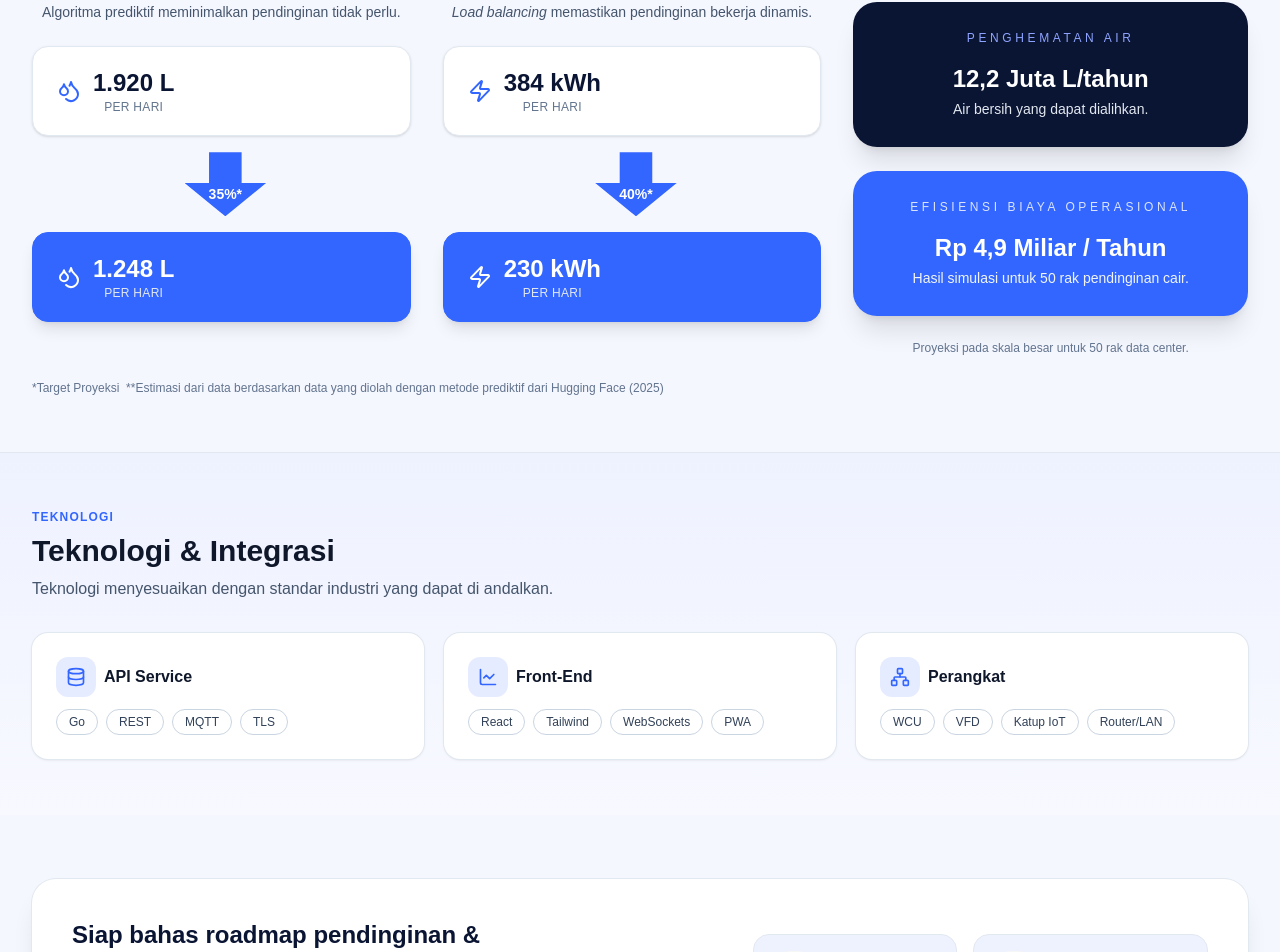
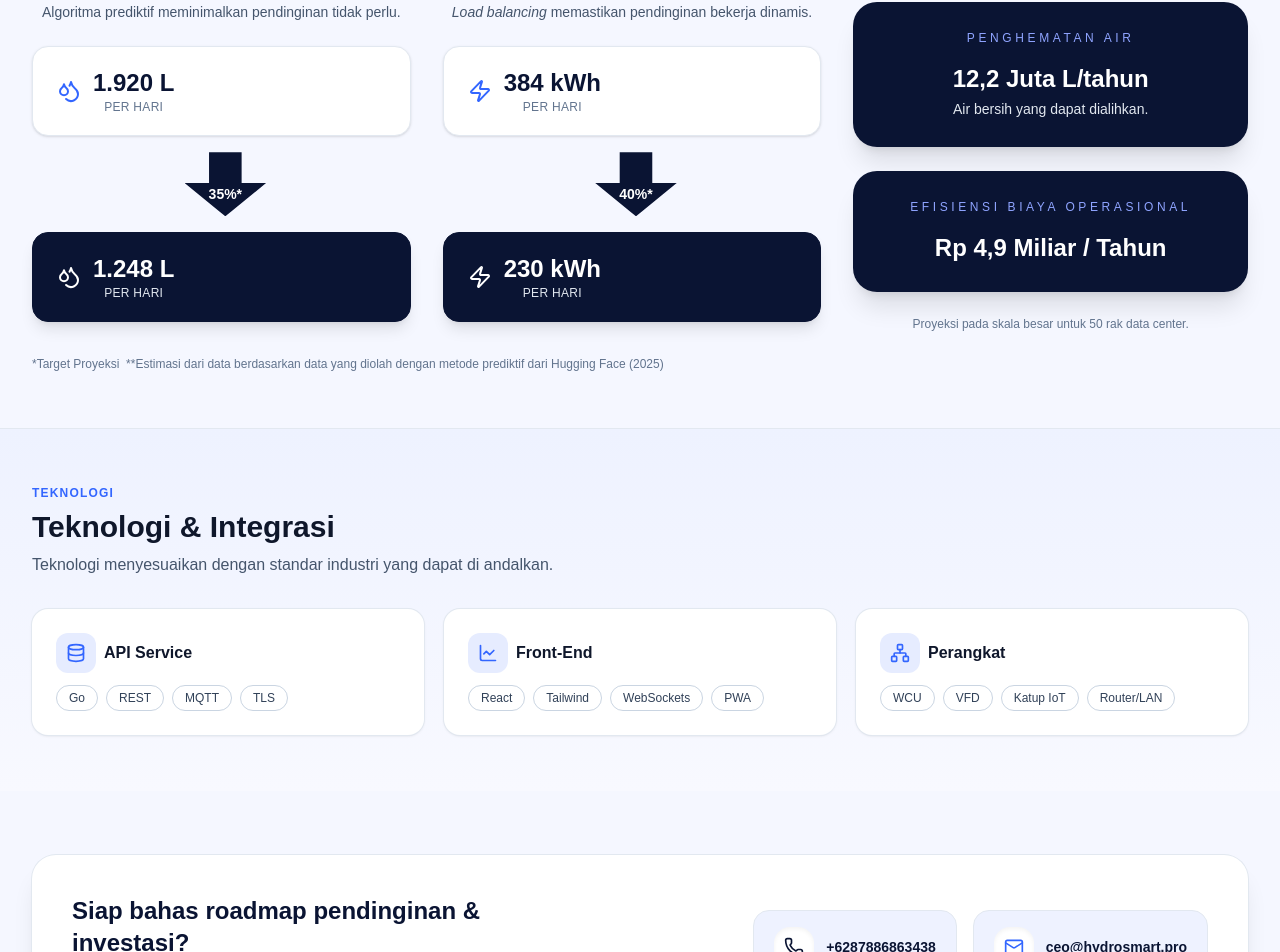
Before and after one commit to jareeee/hydrosmart, a Next.js app: page / in a window 1280 px wide. Shown: the part 1821-2773 px from the top of the page. Built offline with nearby package versions, Linux system fonts and the light colour scheme.

Commit message:
Update button colors and styles to match brand palette

```diff
--- a/src/app/page.tsx
+++ b/src/app/page.tsx
@@ -187,12 +187,12 @@ export default function HydroSmartLanding() {
                 <div className="flex justify-center pl-2">
                   <div
                     className="inline-flex h-16 min-w-[4.5rem] items-end justify-end px-6 pb-3 text-sm font-semibold text-white shadow-md"
-                    style={{ backgroundColor: "#3366ff", clipPath: "polygon(30% 0%, 70% 0%, 70% 48%, 100% 48%, 50% 100%, 0% 48%, 30% 48%)" }}
+                    style={{ backgroundColor: "#0a1433", clipPath: "polygon(30% 0%, 70% 0%, 70% 48%, 100% 48%, 50% 100%, 0% 48%, 30% 48%)" }}
                   >
                     35%*
                   </div>
                 </div>
-                <div className="rounded-2xl border border-[#3366ff] bg-[#3366ff] px-6 py-5 text-white shadow-lg">
+                <div className="rounded-2xl border border-[#0a1433] bg-[#0a1433] px-6 py-5 text-white shadow-lg">
                   <div className="flex items-center gap-3">
                     <Droplets className="h-6 w-6 text-white" aria-hidden />
                     <div>
@@ -218,12 +218,12 @@ export default function HydroSmartLanding() {
                 <div className="flex justify-center pl-2">
                   <div
                     className="inline-flex h-16 min-w-[4.5rem] items-end justify-end px-6 pb-3 text-sm font-semibold text-white shadow-md"
-                    style={{ backgroundColor: "#3366ff", clipPath: "polygon(30% 0%, 70% 0%, 70% 48%, 100% 48%, 50% 100%, 0% 48%, 30% 48%)" }}
+                    style={{ backgroundColor: "#0a1433", clipPath: "polygon(30% 0%, 70% 0%, 70% 48%, 100% 48%, 50% 100%, 0% 48%, 30% 48%)" }}
                   >
                     40%*
                   </div>
                 </div>
-                <div className="rounded-2xl border border-[#3366ff] bg-[#3366ff] px-6 py-5 text-white shadow-lg">
+                <div className="rounded-2xl border border-[#0a1433] bg-[#0a1433] px-6 py-5 text-white shadow-lg">
                   <div className="flex items-center gap-3">
                     <Zap className="h-6 w-6 text-white" aria-hidden />
                     <div>
@@ -241,10 +241,9 @@ export default function HydroSmartLanding() {
               <p className="mt-4 text-2xl font-bold leading-snug">12,2 Juta L/tahun</p>
               <p className="mt-1 text-sm text-slate-200">Air bersih yang dapat dialihkan.</p>
             </div>
-            <div className="rounded-3xl bg-[#3366ff] px-6 py-7 text-white shadow-xl">
-              <p className="text-xs uppercase tracking-[0.3em] text-[#dbe4ff]">Efisiensi Biaya Operasional</p>
+            <div className="rounded-3xl bg-[#0a1433] px-6 py-7 text-white shadow-xl">
+              <p className="text-xs uppercase tracking-[0.3em] text-[#8fa4ff]">Efisiensi Biaya Operasional</p>
               <p className="mt-4 text-2xl font-bold leading-snug">Rp 4,9 Miliar / Tahun</p>
-              <p className="mt-1 text-sm text-slate-100">Hasil simulasi untuk 50 rak pendinginan cair.</p>
             </div>
             <p className="text-xs text-slate-500">Proyeksi pada skala besar untuk 50 rak data center.</p>
           </div>
```
